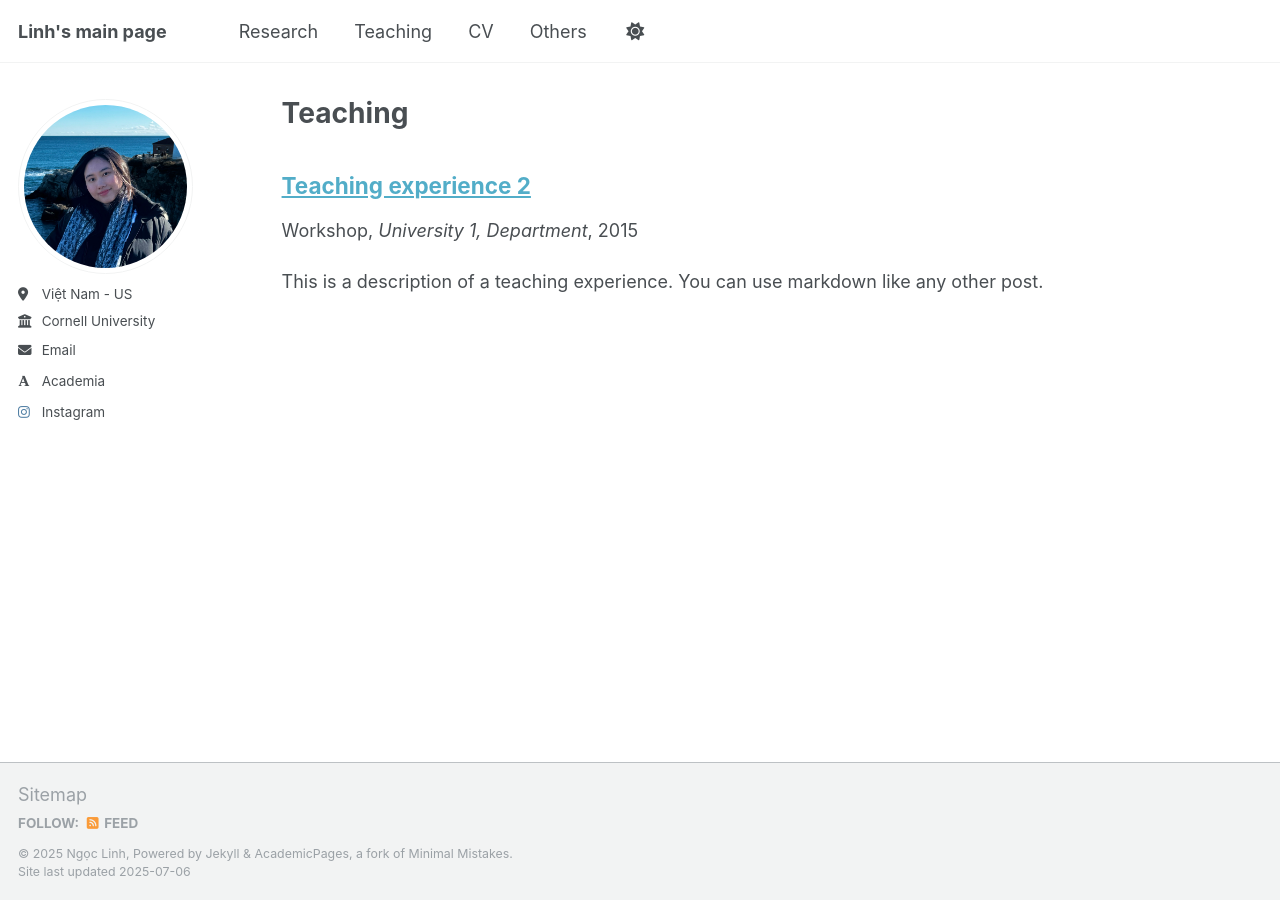
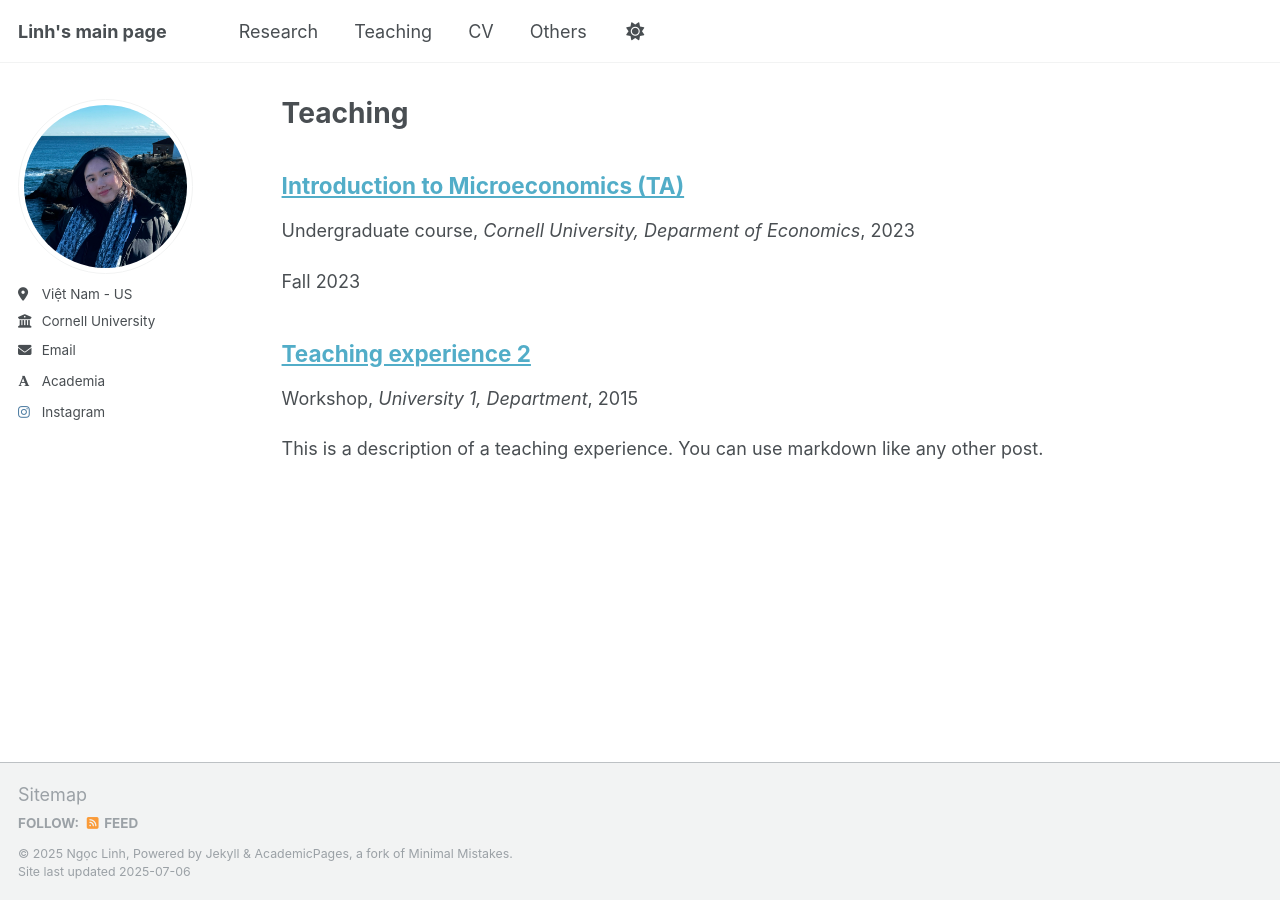
Before and after one commit to npl-nguyen/nguyen-ngoc-phuong-linh, a Jekyll site: the page built from _pages/teaching.html, in a window 1280 px wide. Built offline with Jekyll 4.4.1, drawn with Linux system fonts in a browser that asks for light colours; some web fonts are replaced; a script that is not in the unit is left out; a file with an impossible date is left out.

Commit message:
Update 2014-spring-teaching-1.md

```diff
--- a/_teaching/2014-spring-teaching-1.md
+++ b/_teaching/2014-spring-teaching-1.md
@@ -1,14 +1,14 @@
 ---
-title: "Teaching Assistant"
+title: "Introduction to Microeconomics (TA)"
 collection: teaching
-type: "Undergraduate courses"
+type: "Undergraduate course"
 permalink: /teaching/2014-spring-teaching-1
 venue: "Cornell University, Deparment of Economics"
-date:
+date: 2023-1-1
 location: "Ithaca, New York, US"
 ---
 
-Introduction to Microeconomics, Fall 2023
+Fall 2023
 
 Introduction to Macroeconomics, Spring 2024
 
```
